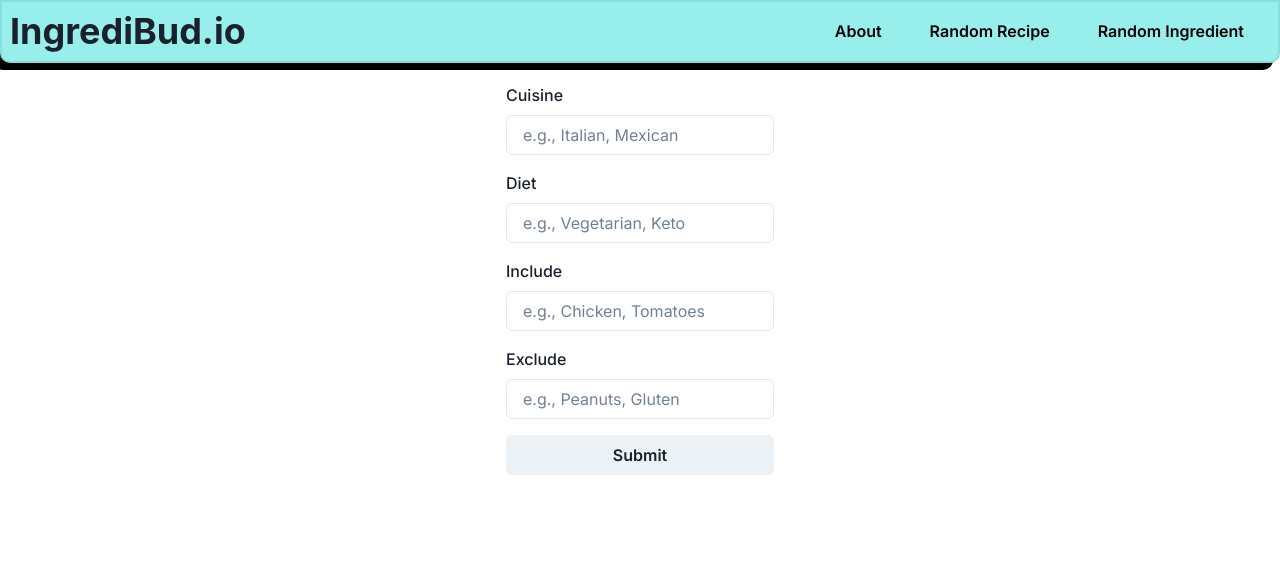
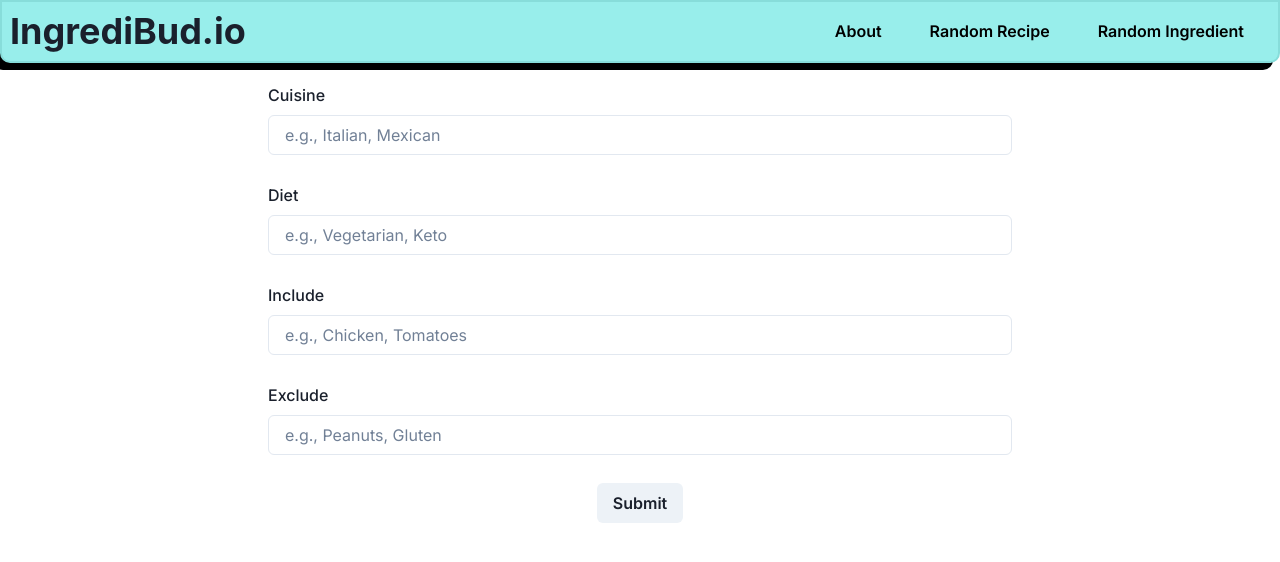
Before and after one commit to michniks2001/ingredientbud-io, a Next.js app in the folder ingredientbud-io/: page /random-recipe in a window 1280 px wide. Shown: the top 562 px of the page. Built offline with nearby package versions, Linux system fonts and the light colour scheme; what groq-sdk would draw is missing.

Commit message:
fixed prompt to generate recipe

```diff
--- a/ingredientbud-io/app/random-recipe/page.js
+++ b/ingredientbud-io/app/random-recipe/page.js
@@ -42,6 +42,7 @@
       Diet: ${diet || "Any"}
       Include: ${include || "No specific ingredients"}
       Exclude: ${exclude || "No exclusions"}
+      Make sure to include a list of ingredients with the instrcutions.
     `;
 
     return groq.chat.completions.create({
@@ -133,14 +134,16 @@
   };
 
   return (
-    <Box
-      p={5}
-      display='flex'
-      justifyContent='center'
-      alignItems='center'
-      flexDirection='column'
-    >
-      <Stack spacing={4} mb={5}>
+    <Box p={5}>
+      <Stack
+        display='flex'
+        justifyContent='center'
+        alignItems='center'
+        mr='20%'
+        ml='20%'
+        spacing={7}
+        mb={5}
+      >
         <FormControl>
           <FormLabel>Cuisine</FormLabel>
           <Input
@@ -177,7 +180,9 @@
       </Stack>
 
       {recipeSections.map((section, index) => (
-        <Box key={index}>{renderSection(section)}</Box>
+        <Box mr='20%' ml='20%' key={index}>
+          {renderSection(section)}
+        </Box>
       ))}
     </Box>
   );
```
